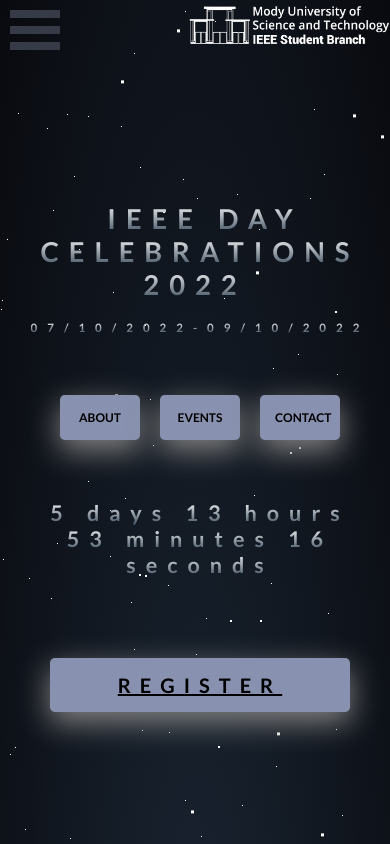
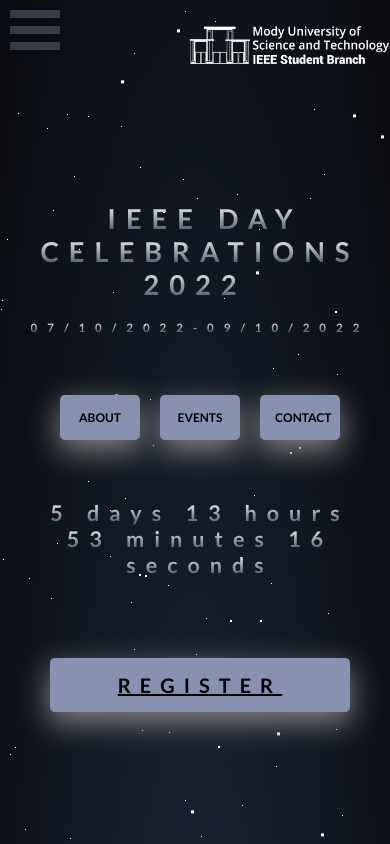
Before and after one commit to ritika728/Fest_Website, a React (Create React App) app: page / in a window 390 px wide. Shown: the top 844 px of the page. Built offline with nearby package versions, Linux system fonts and the light colour scheme.

Commit message:
logo adjust

```diff
--- a/src/components/home/home.css
+++ b/src/components/home/home.css
@@ -177,7 +177,7 @@
     .newlogo{
       width: 60%;
       margin: 0 auto;
-      margin-top: -90px !important;
+      margin-top: -70px !important;
       margin-left: 160px;
     }
 
```
